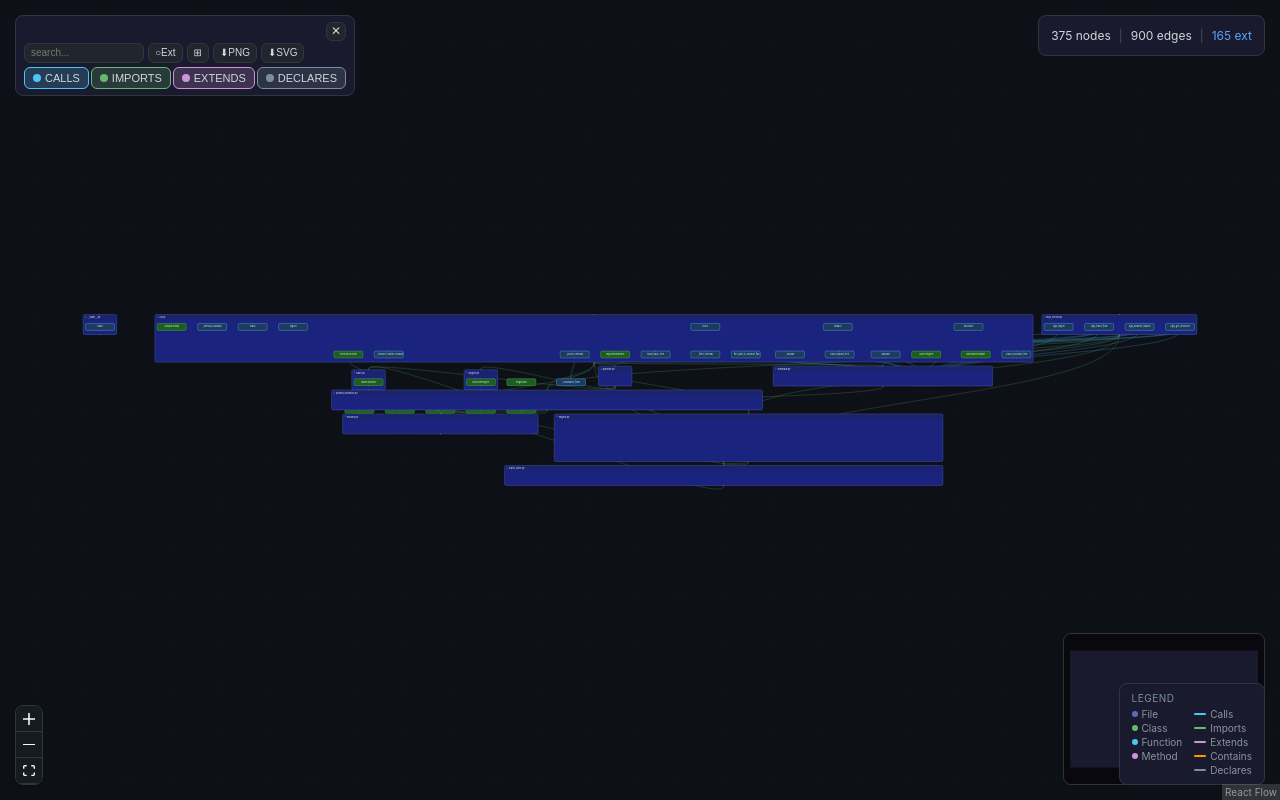
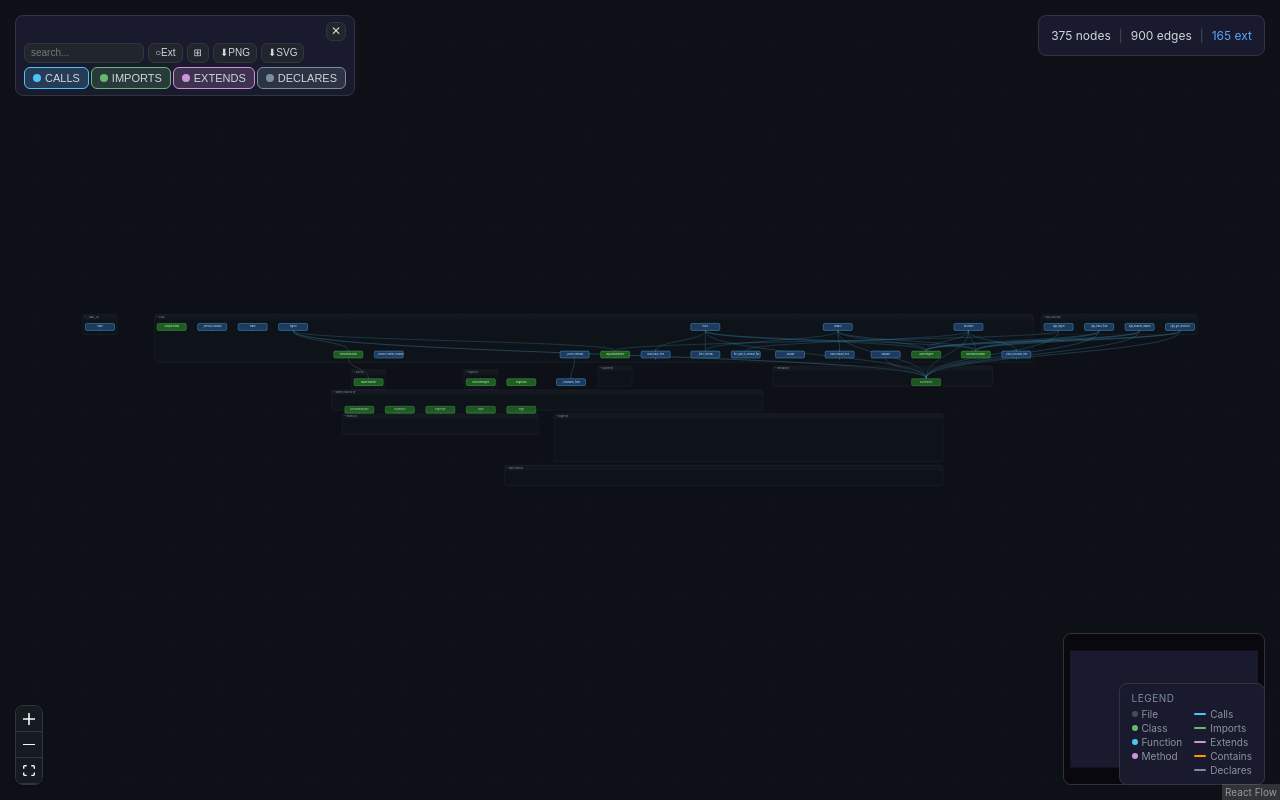
Before and after one commit to zaebee/codegraph-brain, a React (Vite) app: page / in a window 1280 px wide. Built offline with nearby package versions, Linux system fonts and the light colour scheme.

Commit message:
fix: set data.isExpanded in layoutGraph so FileContainerNode shows correct arrow

```diff
--- a/src/components/FileContainerNode.module.css
+++ b/src/components/FileContainerNode.module.css
@@ -7,19 +7,25 @@
 }
 
 .collapsed {
-  background: var(--color-bg-node-file, #1a237e);
-  border: 2px solid var(--color-border-file, #5c6bc0);
-  color: var(--color-text-file, #c5cae9);
-  padding: 8px 12px;
+  background: var(--color-bg-node-file, #1c2128);
+  border: 1px solid var(--color-border-file, #444c56);
+  color: var(--color-text-file, #768197);
+  padding: 4px 10px;
   display: flex;
   align-items: center;
-  min-height: 40px;
+  min-height: 28px;
+  font-size: 11px;
 }
 
 .expanded {
-  background: rgba(26, 35, 78, 0.08);
-  border: 1px solid var(--color-border-file, #5c6bc0);
+  background: rgba(28, 33, 40, 0.12);
+  border: 1px solid var(--color-border-file, #444c56);
   pointer-events: none;
+}
+
+.expanded[data-type="CLASS"] {
+  background: rgba(27, 94, 32, 0.08);
+  border: 1px solid var(--color-border-class, #66bb6a);
 }
 
 .header {
@@ -27,23 +33,36 @@
   top: 0;
   left: 0;
   right: 0;
-  height: 32px;
-  background: rgba(26, 35, 78, 0.35);
+  height: 28px;
+  background: rgba(28, 33, 40, 0.4);
   border-radius: 7px 7px 0 0;
   display: flex;
   align-items: center;
-  padding: 0 12px;
+  padding: 0 10px;
   pointer-events: auto;
   cursor: pointer;
   gap: 4px;
+  font-size: 11px;
+}
+
+.header[data-type="CLASS"] {
+  background: rgba(27, 94, 32, 0.35);
 }
 
 .indicator {
-  font-size: 10px;
-  color: var(--color-border-file, #5c6bc0);
+  font-size: 9px;
+  color: var(--color-border-file, #444c56);
+}
+
+.header[data-type="CLASS"] .indicator {
+  color: var(--color-border-class, #66bb6a);
 }
 
 .title {
   font-weight: 600;
-  color: var(--color-text-file, #c5cae9);
+  color: var(--color-text-file, #768197);
 }
+
+.header[data-type="CLASS"] .title {
+  color: var(--color-text-class, #c8e6c9);
+}
--- a/src/layout.ts
+++ b/src/layout.ts
@@ -82,6 +82,7 @@ export async function layoutGraph(
         const containerH = maxY - minY + FILE_CONTAINER_PADDING * 2 + FILE_HEADER_HEIGHT + FILE_HEADER_GAP;
 
         node.type = "fileContainer";
+        (node as any).data = { ...node.data, isExpanded: true };
         node.position = {
           x: minX - FILE_CONTAINER_PADDING,
           y: minY - FILE_CONTAINER_PADDING - FILE_HEADER_HEIGHT - FILE_HEADER_GAP,
--- a/src/theme.ts
+++ b/src/theme.ts
@@ -11,7 +11,7 @@ export interface LegendItem {
 }
 
 export const NODE_COLORS: Record<string, NodeColor> = {
-  FILE: { bg: "#1a237e", border: "#5c6bc0", text: "#c5cae9" },
+  FILE: { bg: "#1c2128", border: "#444c56", text: "#768197" },
   CLASS: { bg: "#1b5e20", border: "#66bb6a", text: "#c8e6c9" },
   FUNCTION: { bg: "#1e3a5f", border: "#4fc3f7", text: "#b3e5fc" },
   METHOD: { bg: "#4a148c", border: "#ce93d8", text: "#e1bee7" },
--- a/src/tokens.css
+++ b/src/tokens.css
@@ -26,8 +26,8 @@
   --font-size-xl: 14px;
   --font-size-2xl: 18px;
 
-  --color-bg-node-file: #1a237e;
-  --color-border-file: #5c6bc0;
-  --color-text-file: #c5cae9;
+  --color-bg-node-file: #1c2128;
+  --color-border-file: #444c56;
+  --color-text-file: #768197;
   --font-family: inherit;
 }
```
Also changed, not shown: 1 other file (tests, documents, lock files or other folders).
